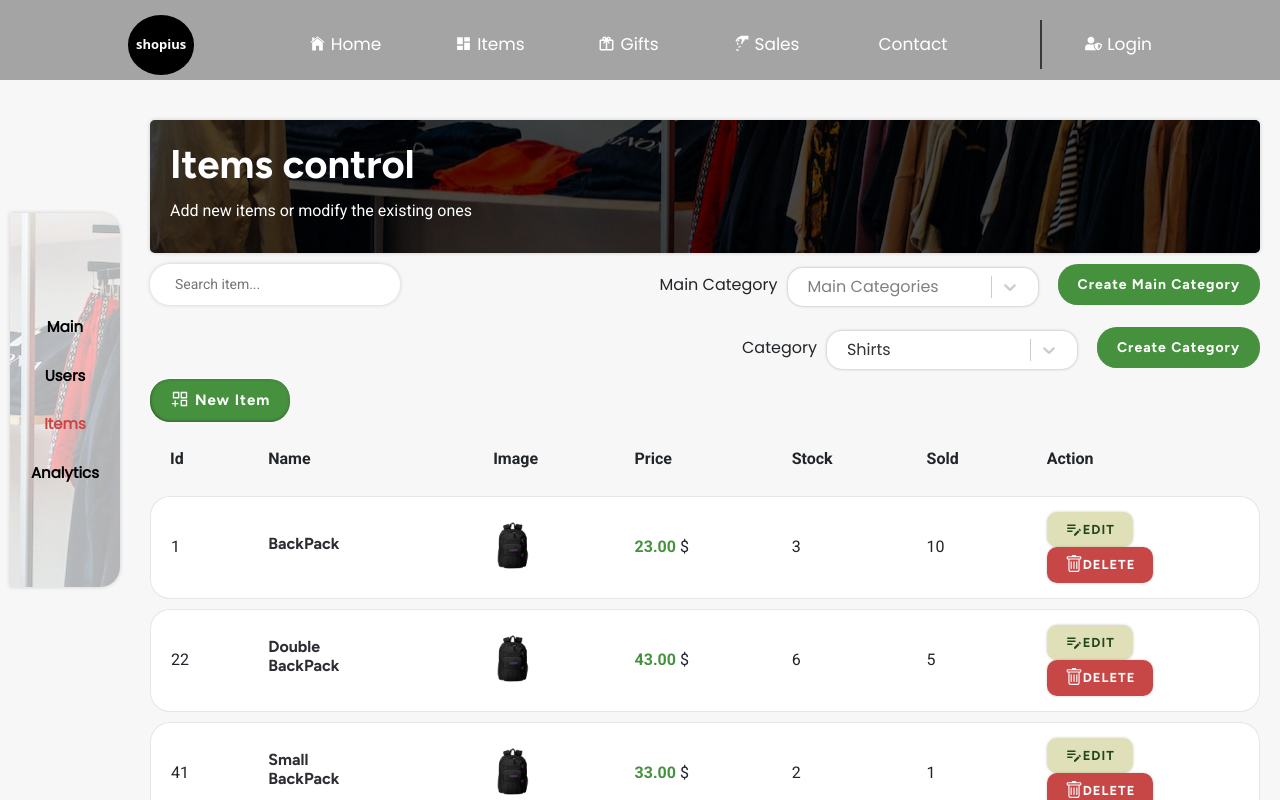
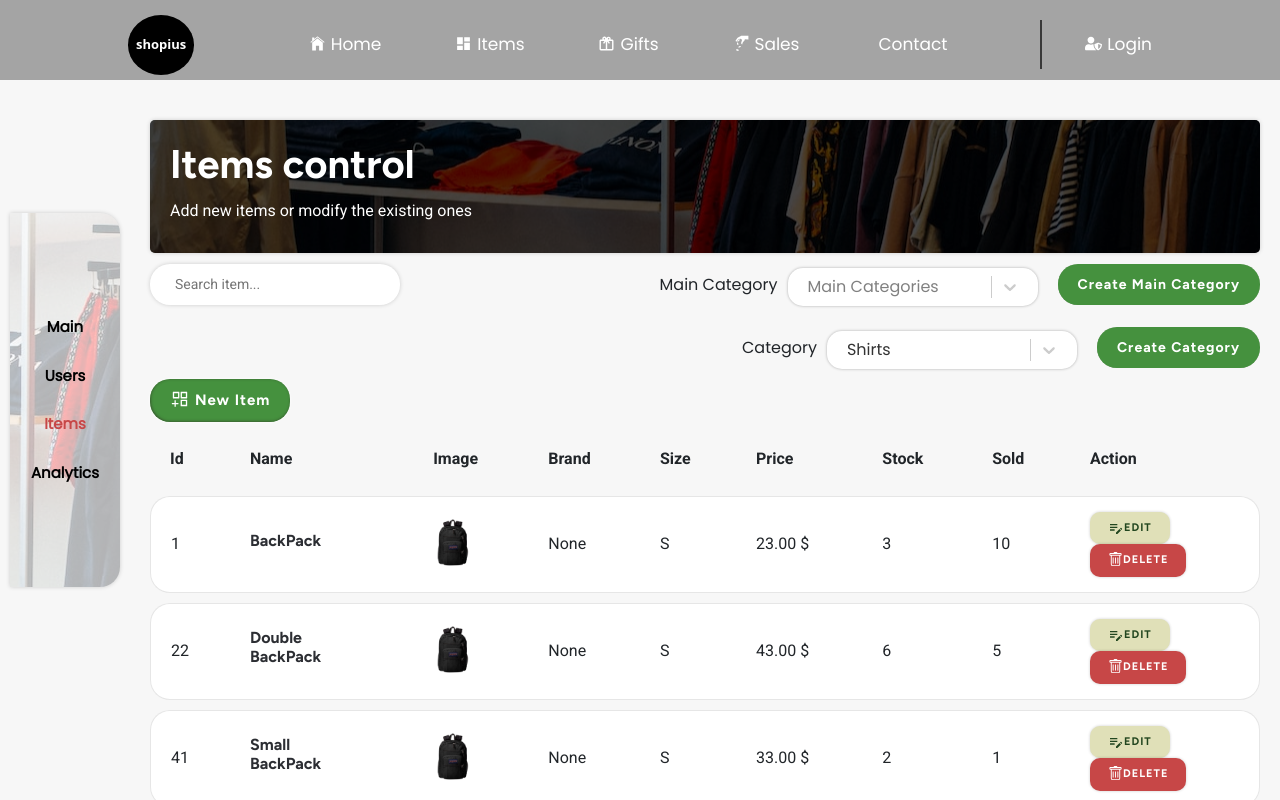
Before and after one commit to Andarus-1994/shop_nextjs, a Next.js app: page /dashboard/items in a window 1280 px wide. Built offline with nearby package versions, Linux system fonts and the light colour scheme; no server answers; a web font is replaced by a local one; what next-redux-wrapper would draw is missing.

Commit message:
Small design / animation changes

```diff
--- a/pages/dashboard/items/index.tsx
+++ b/pages/dashboard/items/index.tsx
@@ -203,6 +203,8 @@ export default function Items() {
               <th>Id</th>
               <th>Name</th>
               <th>Image</th>
+              <th>Brand</th>
+              <th>Size</th>
               <th>Price</th>
               <th>Stock</th>
               <th>Sold</th>
--- a/pages/dashboard/items/item.tsx
+++ b/pages/dashboard/items/item.tsx
@@ -55,6 +55,8 @@ export default function Item({
           alt="item"
         />
       </td>
+      <td style={getAnimationDelay()}>None</td>
+      <td style={getAnimationDelay()}>S</td>
       <td style={getAnimationDelay()}>
         <span>{price.toFixed(2)}</span> $
       </td>
@@ -90,6 +92,8 @@ export default function Item({
       <td style={getAnimationDelay()}></td>
       <td style={getAnimationDelay()}></td>
       <td style={getAnimationDelay()}></td>
+      <td style={getAnimationDelay()}></td>
+      <td style={getAnimationDelay()}></td>
     </tr>
   );
 }
--- a/styles/Dashboard/Dashboard.module.scss
+++ b/styles/Dashboard/Dashboard.module.scss
@@ -7,7 +7,7 @@
   padding-left: 150px;
   background: rgb(247, 247, 247);
   overflow: auto;
-  & > div {
+  & > div > div {
     opacity: 0;
     animation: fade-in 0.8s forwards;
     animation-delay: 0.2s;
--- a/styles/Dashboard/Items.module.scss
+++ b/styles/Dashboard/Items.module.scss
@@ -214,7 +214,7 @@
     padding: 8px 18px;
     letter-spacing: 1px;
     font-weight: 600;
-    font-size: 13px;
+    font-size: 11px;
     font-family: "Figtree", sans-serif;
     text-transform: uppercase;
     box-shadow: 0px 0px 3px 0px rgba(0, 0, 0, 0.2);
@@ -225,7 +225,7 @@
       transition: 0.4s;
     }
     svg {
-      font-size: 18px;
+      font-size: 16px;
     }
     &:nth-of-type(1) {
       background: $dark-yellow;
@@ -237,7 +237,7 @@
       color: white;
       margin-right: 20px;
       svg {
-        font-size: 18px;
+        font-size: 15px;
       }
     }
   }
--- a/styles/Items.module.scss
+++ b/styles/Items.module.scss
@@ -320,6 +320,12 @@
       background: black;
       color: white;
     }
+    & > li.disabled a {
+      background: #d4d4d4;
+      border: 1px solid #f1e8e8;
+      color: #a3a3a3;
+      pointer-events: none;
+    }
     li {
       a {
         text-decoration: none;
```
Also changed, not shown: pages/items/index.tsx (+4 -3 lines).
